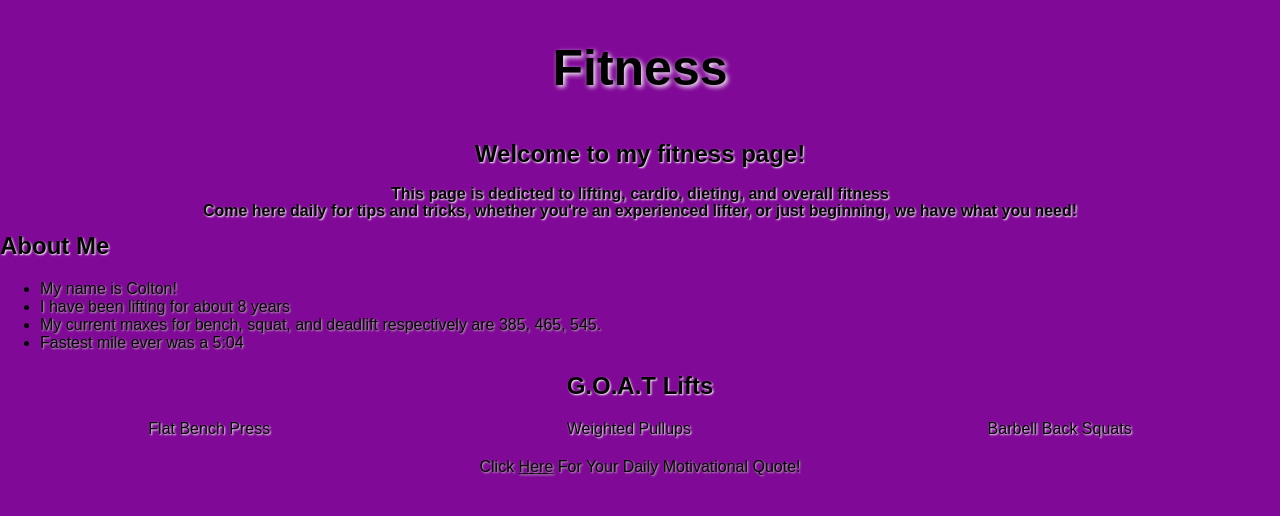
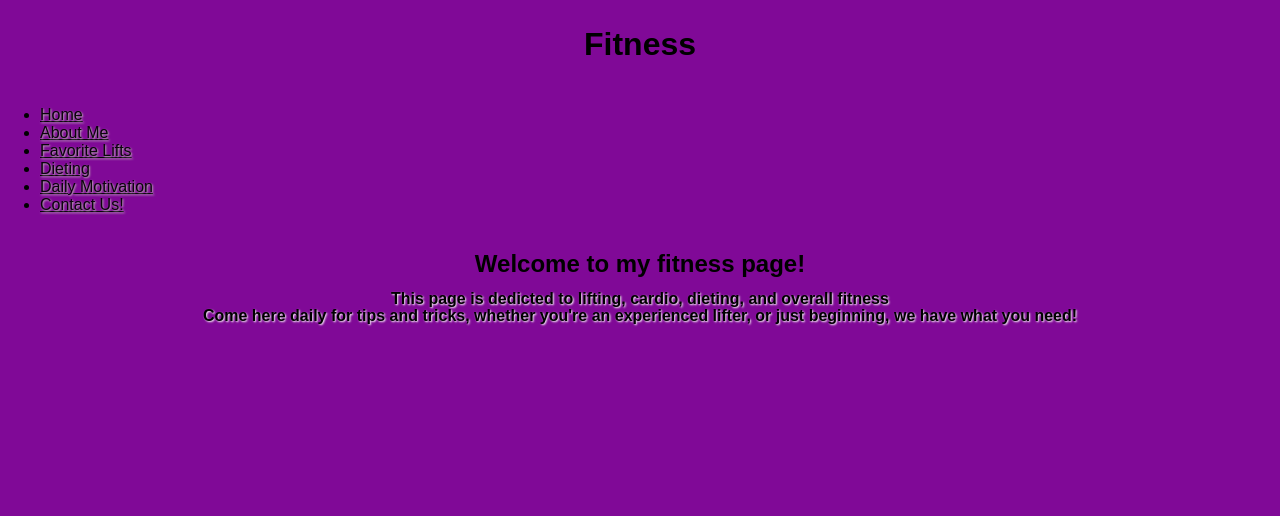
Before and after one commit to colts115/fitness-website, a plain HTML site: page index.html in a window 1280 px wide. Drawn offline with Linux system fonts and the light colour scheme.

Commit message:
Reworked index page, created seperate files for different pages within the website.

```diff
--- a/index.html
+++ b/index.html
@@ -1,44 +1,38 @@
 <!DOCTYPE html>
 <html lang="en">
-    <head>
-        <meta charset= "UTF-8">
-        <meta name ="viewport" content="width=device-width, initial-scale-1.0">
-        <link rel = "stylesheet" href = "css/styles.css">
-        <title>Fitness</title>
-    </head>
+
+<head>
+    <meta charset="UTF-8">
+    <meta name="viewport" content="width=device-width, initial-scale-1.0">
+    <link rel="stylesheet" href="css/styles.css">
+    <title>Fitness</title>
+</head>
+
 <body>
     <header> <!--The header contains the page title-->
-        <h1 class = "main-title">Fitness</h1>
+        <h1>Fitness</h1>
+    </header>
+    <nav class="flex-nav">
+        <ul>
+            <li class="button"><a href="index.html"> Home</a></li>
+            <li class="button"><a href="about_me.html"> About Me</a></li>
+            <li class="button"><a href="favorite_lifts.html"> Favorite Lifts</a></li>
+            <li class="button"><a href="dieting.html"> Dieting</a></li>
+            <li class="button"><a href="page2.html"> Daily Motivation</a></li>
+            <li class="button"><a href="contact.html"> Contact Us!</a></li>
+        </ul>
+    </nav>
     <main><!--The main portion contains the main content for my homepage-->
-        <section> <!--This is the welcome section that will welcome the user, and introduce the main purpose of the page-->
-            <h1 class = "title">Welcome to my fitness page!</h2>
+        <section>
+            <!--This is the welcome section that will welcome the user, and introduce the main purpose of the page-->
+            <h2>Welcome to my fitness page!</h2>
             <p>This page is dedicted to lifting, cardio, dieting, and overall fitness</p>
-            <p>Come here daily for tips and tricks, whether you're an experienced lifter, or just beginning, we have what you need!</p>
+            <p>Come here daily for tips and tricks, whether you're an experienced lifter, or just beginning, we have
+                what you need!</p>
         </section>
-        <!--This is the about me section-->
-        <section>
-        <h2 class = "title">About Me</h1>
-        <ul>
-            <li>My name is Colton!</li>
-            <li>I have been lifting for about 8 years</li>
-            <li>My current maxes for bench, squat, and deadlift respectively are 385, 465, 545.</li>
-            <li>Fastest mile ever was a 5:04</li>
-        </ul>
-    </section>
-
-    <!--This is the section where I rank my favorite lifts-->
-    <section>
-        <h2 class = "Goat">G.O.A.T Lifts</h2>
-        <ol class = "goat">
-            <li>Flat Bench Press</li>
-            <li>Weighted Pullups</li>
-            <li>Barbell Back Squats</li>
-        </ol>
-    </section>
-
     </main>
 </body>
 <footer>
-            <nav class = "footer">Click <a href = "page2.html">Here</a> For Your Daily Motivational Quote!</nav>
-        </footer>
+</footer>
+
 </html>
```
